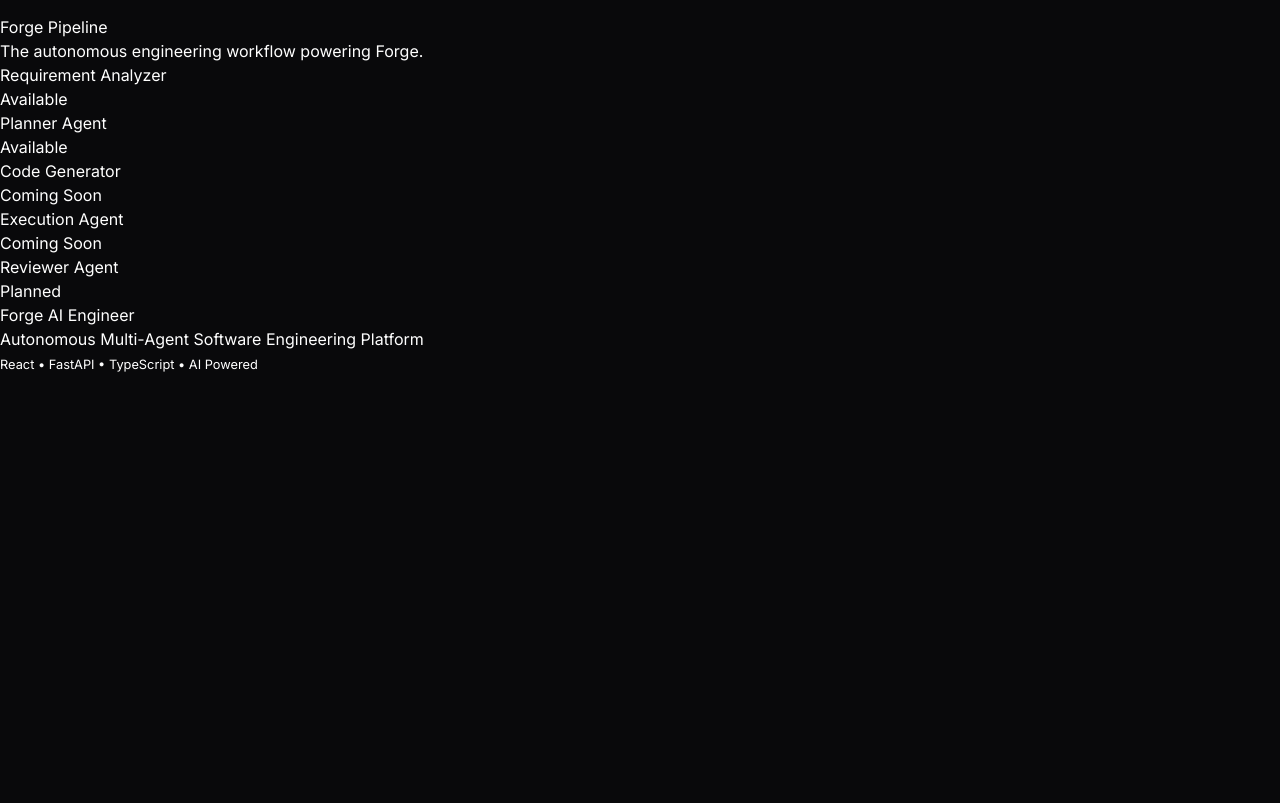
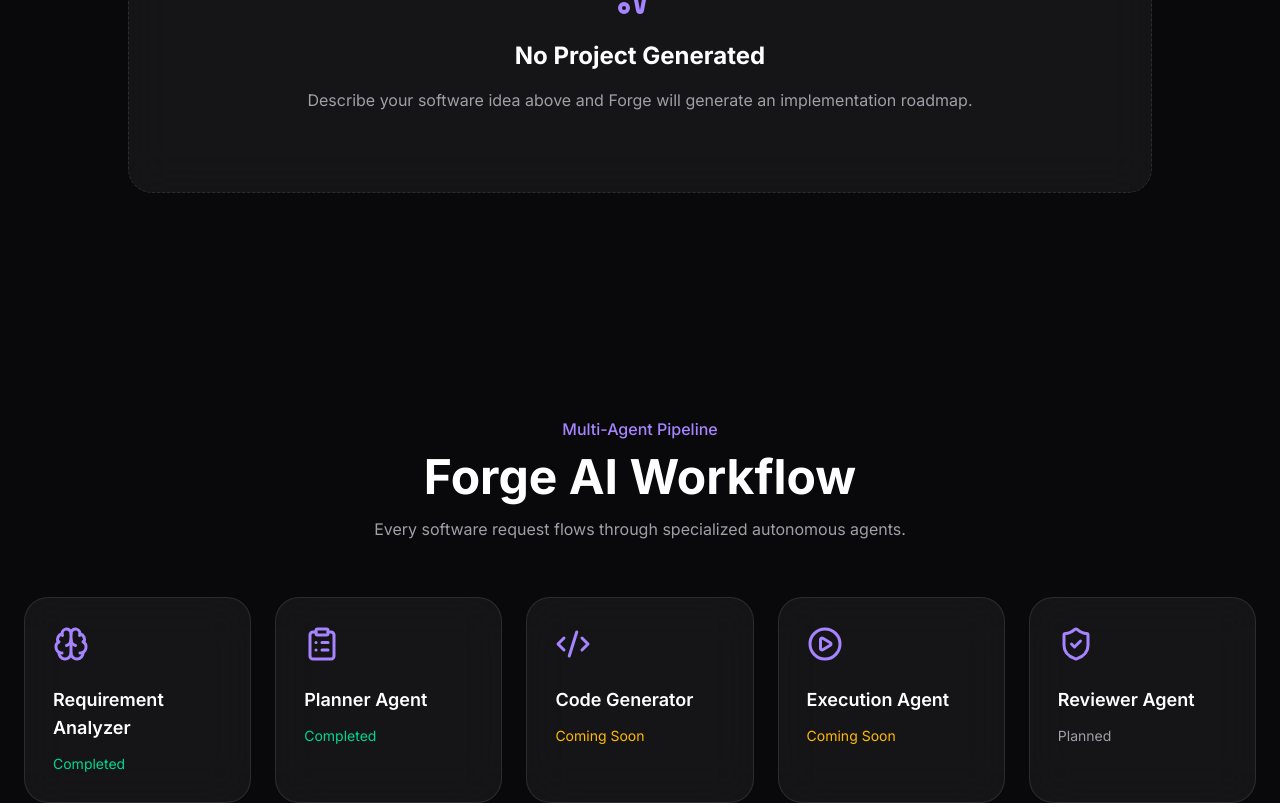
Before and after one commit to DhritiSoni4/forge-ai-engineer, a React (Vite) app in the folder frontend/: page / in a window 1280 px wide. Shown: the part 1440-2243 px from the top of the page. Before the commit the page ends 1815 px from the top, so only its background shows below. Built offline with nearby package versions, Linux system fonts and the light colour scheme.

Commit message:
feat(ui): add animated agent pipeline and empty state

```diff
--- a/frontend/src/components/layout/Footer.tsx
+++ b/frontend/src/components/layout/Footer.tsx
@@ -1,16 +1,26 @@
 function Footer() {
   return (
-    <footer className="footer">
+    <footer className="border-t border-white/10 py-12">
 
-      <h3>Forge AI Engineer</h3>
+      <div className="mx-auto flex max-w-7xl flex-col items-center justify-between gap-6 px-6 text-center md:flex-row">
 
-      <p>
-        Autonomous Multi-Agent Software Engineering Platform
-      </p>
+        <div>
 
-      <small>
-        React • FastAPI • TypeScript • AI Powered
-      </small>
+          <h2 className="text-xl font-bold">
+            Forge AI Engineer
+          </h2>
+
+          <p className="mt-2 text-zinc-500">
+            Autonomous Multi-Agent Software Engineering Platform
+          </p>
+
+        </div>
+
+        <div className="text-sm text-zinc-600">
+          Built with React • FastAPI • TypeScript • AI
+        </div>
+
+      </div>
 
     </footer>
   );
--- a/frontend/src/components/pipeline/AgentTimeline.tsx
+++ b/frontend/src/components/pipeline/AgentTimeline.tsx
@@ -1,47 +1,94 @@
-function AgentTimeline() {
+import { motion } from "framer-motion";
+import {
+  Brain,
+  ClipboardList,
+  Code2,
+  PlayCircle,
+  ShieldCheck,
+} from "lucide-react";
+
 const agents = [
   {
-      name: "Requirement Analyzer",
-      status: "Available",
+    title: "Requirement Analyzer",
+    icon: Brain,
+    status: "Completed",
+    color: "text-emerald-400",
   },
   {
-      name: "Planner Agent",
-      status: "Available",
+    title: "Planner Agent",
+    icon: ClipboardList,
+    status: "Completed",
+    color: "text-emerald-400",
   },
   {
-      name: "Code Generator",
+    title: "Code Generator",
+    icon: Code2,
     status: "Coming Soon",
+    color: "text-amber-400",
   },
   {
-      name: "Execution Agent",
+    title: "Execution Agent",
+    icon: PlayCircle,
     status: "Coming Soon",
+    color: "text-amber-400",
   },
   {
-      name: "Reviewer Agent",
+    title: "Reviewer Agent",
+    icon: ShieldCheck,
     status: "Planned",
+    color: "text-zinc-400",
   },
 ];
 
+function AgentTimeline() {
   return (
-    <section className="timeline-section">
-      <div className="section-title">
-        <h2>Forge Pipeline</h2>
-        <p>The autonomous engineering workflow powering Forge.</p>
+    <section className="mx-auto max-w-7xl px-6 py-24">
+
+      <div className="mb-14 text-center">
+
+        <p className="text-violet-400 font-medium">
+          Multi-Agent Pipeline
+        </p>
+
+        <h2 className="mt-3 text-5xl font-bold">
+          Forge AI Workflow
+        </h2>
+
+        <p className="mt-4 text-zinc-400">
+          Every software request flows through specialized autonomous agents.
+        </p>
+
       </div>
 
-      <div className="timeline-grid">
-        {agents.map((agent) => (
-          <div className="timeline-card" key={agent.name}>
-            <div className="timeline-dot" />
+      <div className="grid gap-6 md:grid-cols-2 xl:grid-cols-5">
 
-            <h3>{agent.name}</h3>
+        {agents.map((agent, index) => {
+          const Icon = agent.icon;
 
-            <span className="timeline-status">
+          return (
+            <motion.div
+              key={agent.title}
+              initial={{ opacity: 0, y: 25 }}
+              whileInView={{ opacity: 1, y: 0 }}
+              transition={{ delay: index * 0.12 }}
+              viewport={{ once: true }}
+              className="rounded-3xl border border-white/10 bg-white/5 p-7 backdrop-blur-xl transition duration-300 hover:-translate-y-2 hover:border-violet-500"
+            >
+              <Icon className="mb-6 h-9 w-9 text-violet-400" />
+
+              <h3 className="text-lg font-semibold">
+                {agent.title}
+              </h3>
+
+              <p className={`mt-3 text-sm ${agent.color}`}>
                 {agent.status}
-            </span>
+              </p>
+            </motion.div>
+          );
+        })}
+
       </div>
-        ))}
-      </div>
+
     </section>
   );
 }
--- /dev/null
+++ b/frontend/src/components/ui/EmptyState.tsx
@@ -0,0 +1,21 @@
+import { Sparkles } from "lucide-react";
+
+function EmptyState() {
+  return (
+    <div className="rounded-3xl border border-dashed border-white/10 bg-white/5 px-10 py-20 text-center backdrop-blur-xl">
+
+      <Sparkles className="mx-auto mb-6 h-12 w-12 text-violet-400" />
+
+      <h2 className="text-2xl font-bold">
+        No Project Generated
+      </h2>
+
+      <p className="mt-4 text-zinc-400">
+        Describe your software idea above and Forge will generate an implementation roadmap.
+      </p>
+
+    </div>
+  );
+}
+
+export default EmptyState;
--- a/frontend/src/pages/Home.tsx
+++ b/frontend/src/pages/Home.tsx
@@ -5,7 +5,7 @@ import Navbar from "../components/layout/Navbar";
 import Footer from "../components/layout/Footer";
 import PlannerResults from "../components/planner/PlannerResults";
 import PlannerForm from "../components/planner/PlannerForm";
-
+import EmptyState from "../components/ui/EmptyState";
 import AgentTimeline from "../components/pipeline/AgentTimeline";
 
 import Card from "../components/ui/Card";
@@ -71,8 +71,10 @@ function Home() {
 
           </Card>
 
-          {plan && (
-    <PlannerResults plan={plan} />
+          {plan ? (
+            <PlannerResults plan={plan} />
+          ) : (
+            <EmptyState />
           )}
 
         </section>
```
Lines whose indentation alone changed are shown as unchanged.
